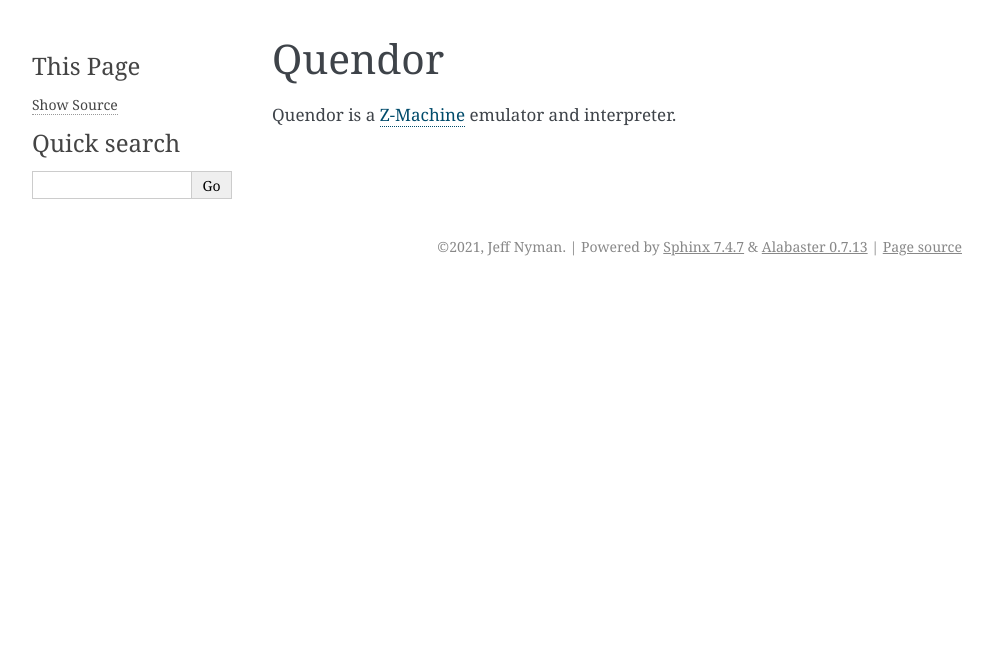
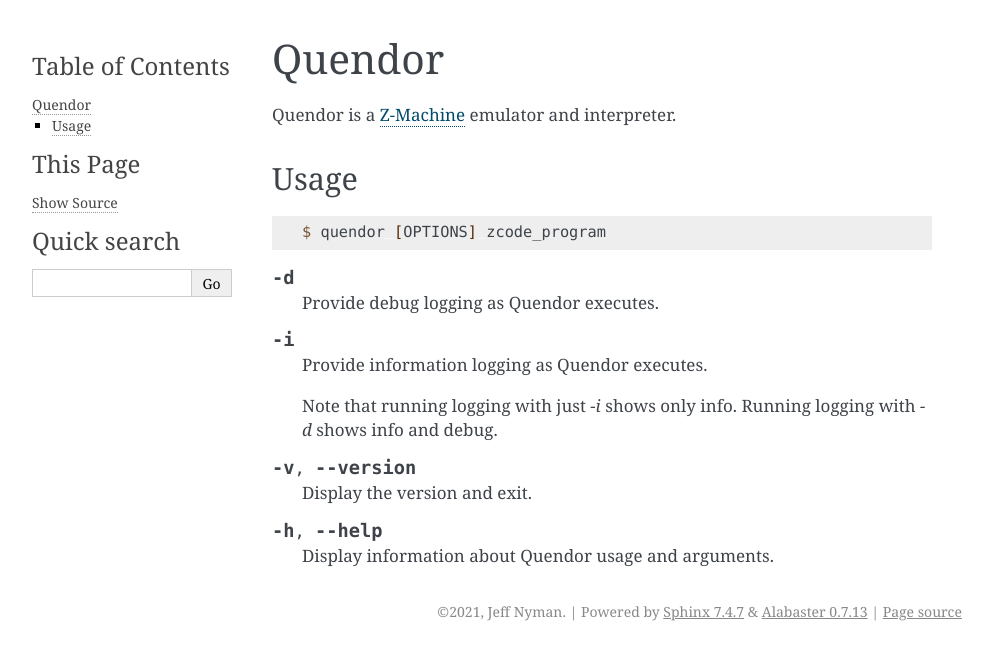
Before and after one commit to Debra-J/quendor, a Sphinx documentation site: the page built from docs/index.rst, in a window 1280 px wide. Shown: the top 660 px of the page, without its empty margins (148-1141 px from the left). Built offline with Sphinx 7.4.7, drawn with Linux system fonts in a browser that asks for light colours.

Commit message:
Application now requires a zcode program at the command line.

```diff
--- a/docs/index.rst
+++ b/docs/index.rst
@@ -9,3 +9,29 @@
     reference
 
 Quendor is a `Z-Machine <https://en.wikipedia.org/wiki/Z-machine>`_ emulator and interpreter.
+
+Usage
+-----
+
+.. code-block:: console
+
+    $ quendor [OPTIONS] zcode_program
+
+.. option:: -d
+
+    Provide debug logging as Quendor executes.
+
+.. option:: -i
+
+    Provide information logging as Quendor executes.
+
+    Note that running logging with just `-i` shows only info.
+    Running logging with `-d` shows info and debug.
+
+.. option:: -v, --version
+
+    Display the version and exit.
+
+.. option:: -h, --help
+
+    Display information about Quendor usage and arguments.
```
Also changed, not shown: 3 other files.
